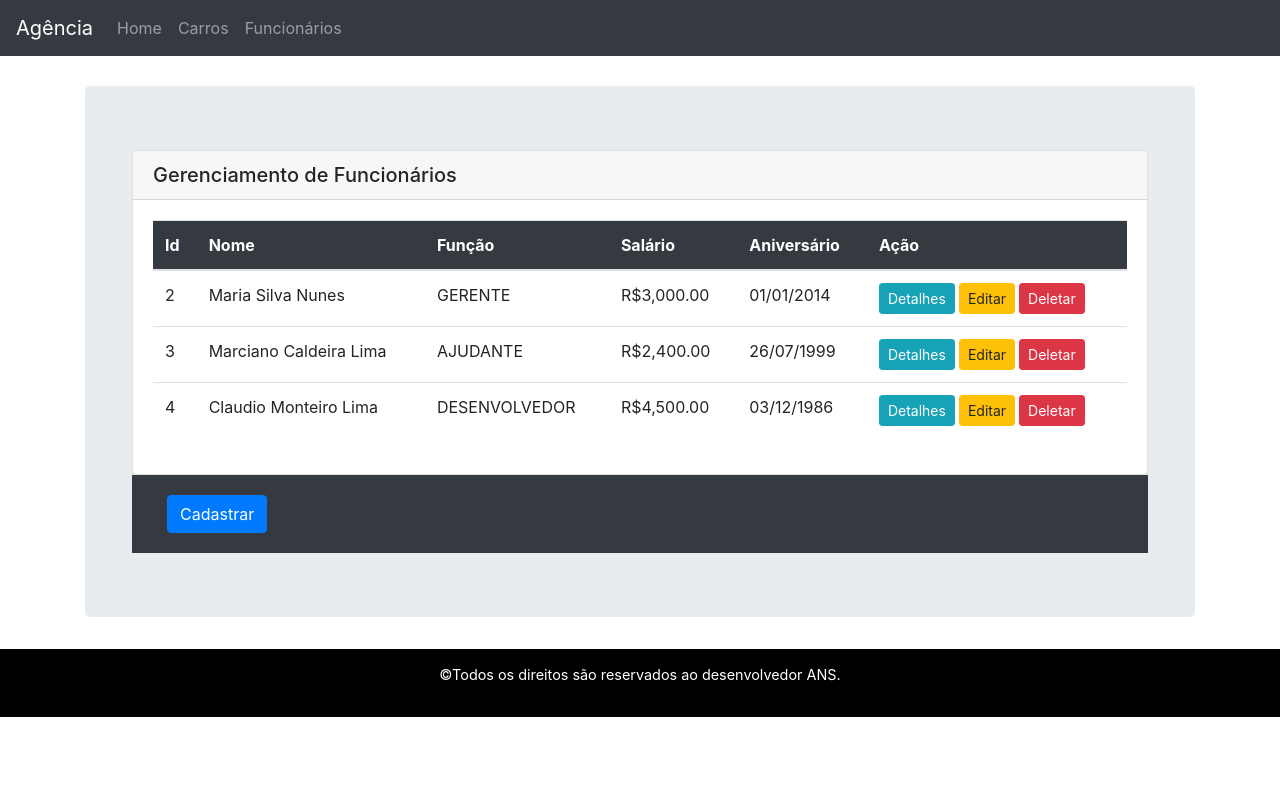
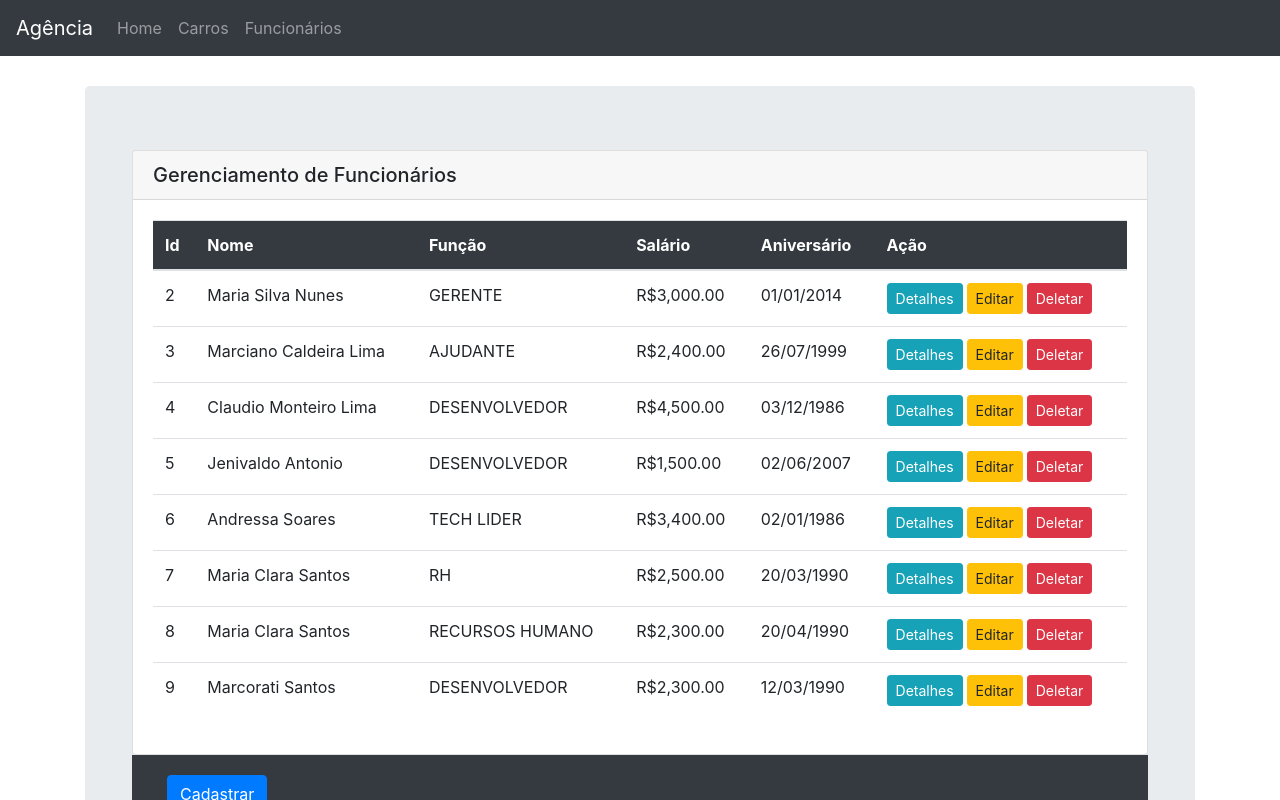
Before and after one commit to Anselmo17/agencia-carro-frontend-angular6, an Angular app: page /funcionarios in a window 1280 px wide. Shown: the top 800 px of the page. Built offline with nearby package versions, Linux system fonts and the light colour scheme; data requests are answered from the project's data file.

Commit message:
Adicionando loading ao cadastrar funcionarios

```diff
--- a/src/app/components/funcionarios/funcionario-details/funcionario-details.component.html
+++ b/src/app/components/funcionarios/funcionario-details/funcionario-details.component.html
@@ -41,7 +41,6 @@
             <input type="date" [(ngModel)]="funcionario.birthday" id="birthday" name="birthday"
             maxlength="8"
             #birthday="ngModel" required
-            (keyup)="maskaraData()"
               class="form-control" [ngClass]="{ 'is-invalid': f.submitted && birthday.invalid }"
               placeholder="Digite a data nascimento"  [disabled]="!editavel">
             <div *ngIf="f.submitted && price.invalid" class="invalid-feedback">
--- a/src/app/components/funcionarios/funcionario-details/funcionario-details.component.ts
+++ b/src/app/components/funcionarios/funcionario-details/funcionario-details.component.ts
@@ -92,20 +92,6 @@ export class FuncionarioDetailsComponent implements OnInit {
     this.router.navigate(['/funcionarios']);
   }
 
-  maskaraData(){
-    const data = this.funcionario.birthday;
-    // yy/yy/yyyy
-    let dia,mes,ano;
-    if (data.length === 8) {
-      dia = data.substring(0, 2);
-      mes = data.substring(2, 4);
-      ano = data.substring(4, 8);
-
-    const dataFormatada = `${dia}/${mes}/${ano}`;
-      this.funcionario.birthday = dataFormatada;
-    }
-  }
-
   ngOnDestroy() {
     this.inscricaoId.unsubscribe();
   }
--- a/src/app/components/funcionarios/funcionario-form/funcionario-form.component.html
+++ b/src/app/components/funcionarios/funcionario-form/funcionario-form.component.html
@@ -1,11 +1,18 @@
 <!-- MENSAGEM DE CADASTRO -->
-<div class = "container col-sm-6" > <div class="alert alert-success text-center col-sm-12" role="alert" *ngIf="mensagem"> {{mensagem}} < /div>
+<div class = "container col-sm-6" >
+  <div class="alert alert-success text-center col-sm-12" role="alert" *ngIf="mensagem">
+     {{mensagem}}
+  </div>
 </div >
 
 
 <!-- FORMULARIO DE CADASTRO -->
 <div class="jumbotron">
-  <div class="card add-car">
+  <div *ngIf="isLoading">
+    <app-loading class="spinnerTable"></app-loading>
+  </div>
+
+  <div class="card add-car" *ngIf="!isLoading">
     <h5 class="card-header">Adicionar funcionários</h5>
     <div class="card-body">
       <form id="add-form" (ngSubmit)="f.form.valid && saveFuncionario(f)" #f="ngForm" novalidate>
@@ -20,7 +27,7 @@
             <label for="color">Cargo do Funcionário :</label>
             <input type="text" [(ngModel)]="funcionario.funcao" id="color" name="color" #color="ngModel" required class="form-control" [ngClass]="{ 'is-invalid': f.submitted && color.invalid }" placeholder="Digite o cargo">
               <div *ngIf="f.submitted && color.invalid" class="invalid-feedback">
-                <div *ngIf="color.errors.required">Cor é obrigatória</div>
+                <div *ngIf="color.errors.required">Cargo é obrigatória</div>
               </div>
             </div>
             <div class="form-group">
@@ -28,14 +35,14 @@
               </label>
               <input type="number" [(ngModel)]="funcionario.salary" id="price" name="price" #price="ngModel" required class="form-control" [ngClass]="{ 'is-invalid': f.submitted && price.invalid }" placeholder="Digite o salario">
                 <div *ngIf="f.submitted && price.invalid" class="invalid-feedback">
-                  <div *ngIf="price.errors.required">Preço é obrigatório</div>
+                  <div *ngIf="price.errors.required">Salário é obrigatório</div>
                 </div>
               </div>
               <div class="form-group">
                 <label for="birthday">Data Aniversário :
                 </label>
-                <input type="date" [(ngModel)]="funcionario.birthday" id="birthday" name="birthday" (keyup)="maskaraData()"
-                   #birthday="ngModel" required maxlength="8" class="form-control" [ngClass]="{ 'is-invalid': f.submitted && birthday.invalid }" placeholder="Digite data Nascimento">
+                <input type="date" [(ngModel)]="funcionario.birthday" id="birthday" name="birthday"
+                   #birthday="ngModel" required  class="form-control" [ngClass]="{ 'is-invalid': f.submitted && birthday.invalid }" placeholder="Digite data Nascimento">
                   <div *ngIf="f.submitted && birthday.invalid" class="invalid-feedback">
                     <div *ngIf="birthday.errors.required">Data Nascimento é obrigatório</div>
                   </div>
@@ -45,5 +52,4 @@
                 <button type="button" class="btn btn-dark btn-add-car ml-1" [routerLink]="['/funcionarios']">Voltar</button>
               </form>
             </div>
-          </div>
-</div>
+  </div>
--- a/src/app/components/funcionarios/funcionario-form/funcionario-form.component.ts
+++ b/src/app/components/funcionarios/funcionario-form/funcionario-form.component.ts
@@ -15,6 +15,7 @@ export class FuncionarioFormComponent implements OnInit {
 
 // variaveis global
   mensagem: string;
+ isLoading: boolean = false;
 
  //tipo funcionario
  funcionario = {} as Funcionario;
@@ -36,13 +37,16 @@ export class FuncionarioFormComponent implements OnInit {
 
   saveFuncionario(form: NgForm) {
 
+    this.isLoading = true;
     // defini se um carro será criado ou atualizado
         if (this.funcionario.id !== undefined) {
           this.funcionarioService.updateFuncionario(this.funcionario).subscribe(() => {
+            this.isLoading = false;
             this.cleanForm(form);
           });
         } else {
           this.funcionarioService.saveFuncionario(this.funcionario).subscribe(() => {
+            this.isLoading = false;
             this.mensagem = "Cadastro com sucesso !!!"
             this.cleanForm(form);
 
@@ -54,19 +58,6 @@ export class FuncionarioFormComponent implements OnInit {
         }
       }
 
-      maskaraData(){
-        const data = this.funcionario.birthday;
-        // yy/yy/yyyy
-        let dia,mes,ano;
-        if (data.length === 8) {
-          dia = data.substring(0, 2);
-          mes = data.substring(2, 4);
-          ano = data.substring(4, 8);
-
-        const dataFormatada = `${dia}/${mes}/${ano}`;
-          this.funcionario.birthday = dataFormatada;
-        }
-      }
   // limpa o formulario
   cleanForm(form: NgForm) {
     this.getFuncionarios();
--- a/src/app/components/funcionarios/funcionarios.component.ts
+++ b/src/app/components/funcionarios/funcionarios.component.ts
@@ -57,7 +57,7 @@ ngOnDestroy() {
   }
 
 // Cadastra Funcionario
-saveCar(form: NgForm) {
+saveFuncionario(form: NgForm) {
 
   // defini se um carro será criado ou atualizado
       if (this.funcionario.id !== undefined) {
@@ -91,21 +91,6 @@ saveCar(form: NgForm) {
     });
   }
 
-  // maskara de datas
-  maskaraData(){
-    const data = this.funcionario.birthday;
-    // yy/yy/yyyy
-    let dia,mes,ano;
-    if (data.length === 8) {
-      dia = data.substring(0, 2);
-      mes = data.substring(2, 4);
-      ano = data.substring(4, 8);
-
-    const dataFormatada = `${dia}/${mes}/${ano}`;
-      this.funcionario.birthday = dataFormatada;
-    }
-  }
-
   // limpa o formulario
   cleanForm(form: NgForm) {
     this.getFuncionarios();
--- a/src/app/models/funcionario.ts
+++ b/src/app/models/funcionario.ts
@@ -2,6 +2,6 @@ export interface Funcionario {
   id: number;
   nome: string;
   funcao: string;
-  birthday: string;
+  birthday: Date;
   salary: number;
 }
--- a/src/assets/data/db.json
+++ b/src/assets/data/db.json
@@ -52,6 +52,41 @@
       "salary": 4500,
       "id": 4,
       "birthday": "12/03/1986"
+    },
+    {
+      "birthday": "2007-06-02",
+      "salary": 1500,
+      "funcao": "Desenvolvedor",
+      "nome": "Jenivaldo Antonio",
+      "id": 5
+    },
+    {
+      "birthday": "1986-01-02",
+      "salary": 3400,
+      "funcao": "Tech Lider",
+      "nome": "Andressa Soares",
+      "id": 6
+    },
+    {
+      "birthday": "1990-03-20",
+      "salary": 2500,
+      "funcao": "RH",
+      "nome": "Maria Clara Santos",
+      "id": 7
+    },
+    {
+      "nome": "Maria Clara Santos",
+      "funcao": "Recursos Humano",
+      "salary": 2300,
+      "birthday": "1990-04-20",
+      "id": 8
+    },
+    {
+      "birthday": "1990-03-12",
+      "salary": 2300,
+      "funcao": "Desenvolvedor",
+      "nome": "Marcorati Santos",
+      "id": 9
     }
   ]
 }
```
